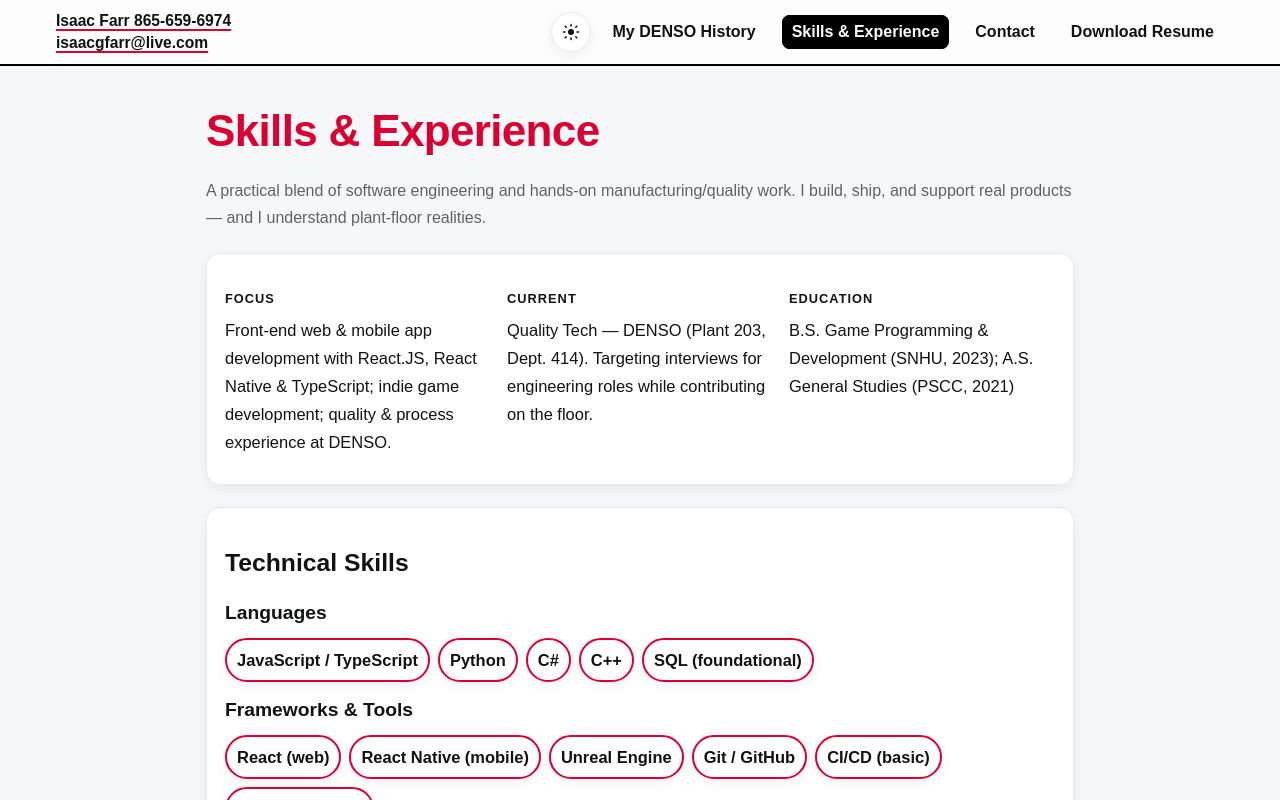
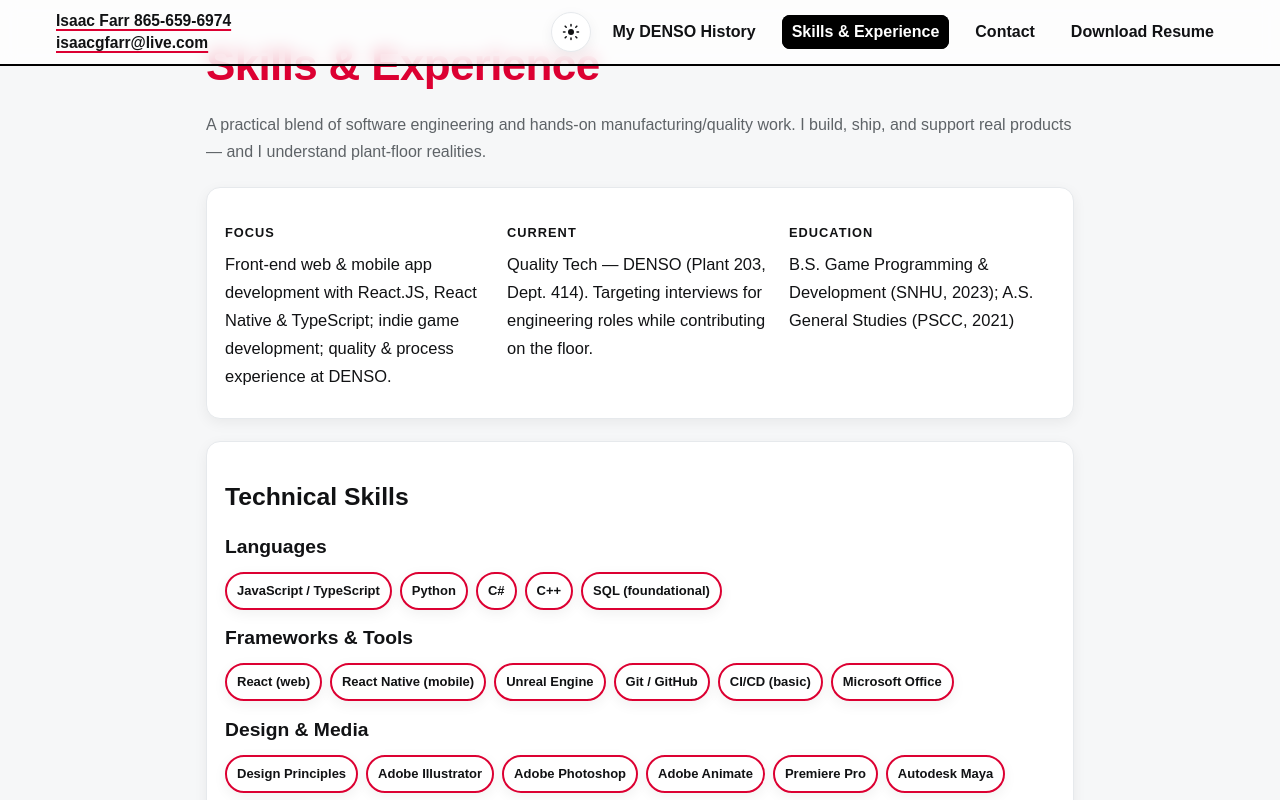
Before and after one commit to iGFarr/DensoHireMe, a React (Vite) app: page /skills in a window 1280 px wide. Shown: the top 800 px of the page. Built offline with nearby package versions, Linux system fonts and the light colour scheme.

Commit message:
more refinements to the nav bar and various other aesthetic clean up

```diff
--- a/src/index.css
+++ b/src/index.css
@@ -491,6 +491,7 @@
   padding: 6px 10px;
   border: 2px solid var(--accent);
   font-weight: 600;
+  font-size: small;
   box-shadow: var(--shadow-sm);
 }
 
@@ -664,3 +665,15 @@
     padding: 10px 4px;
   }
 }
+
+/* Fixed navbar (replaces any previous .navbar position rules) */
+.navbar {
+  position: fixed; /* pin to viewport */
+  top: env(safe-area-inset-top, 0); /* iOS notch-friendly */
+  left: 0;
+  right: 0;
+  z-index: 1000;
+  background: var(--glass);
+  backdrop-filter: blur(8px);
+  border-bottom: 2px solid var(--primary);
+}
```
